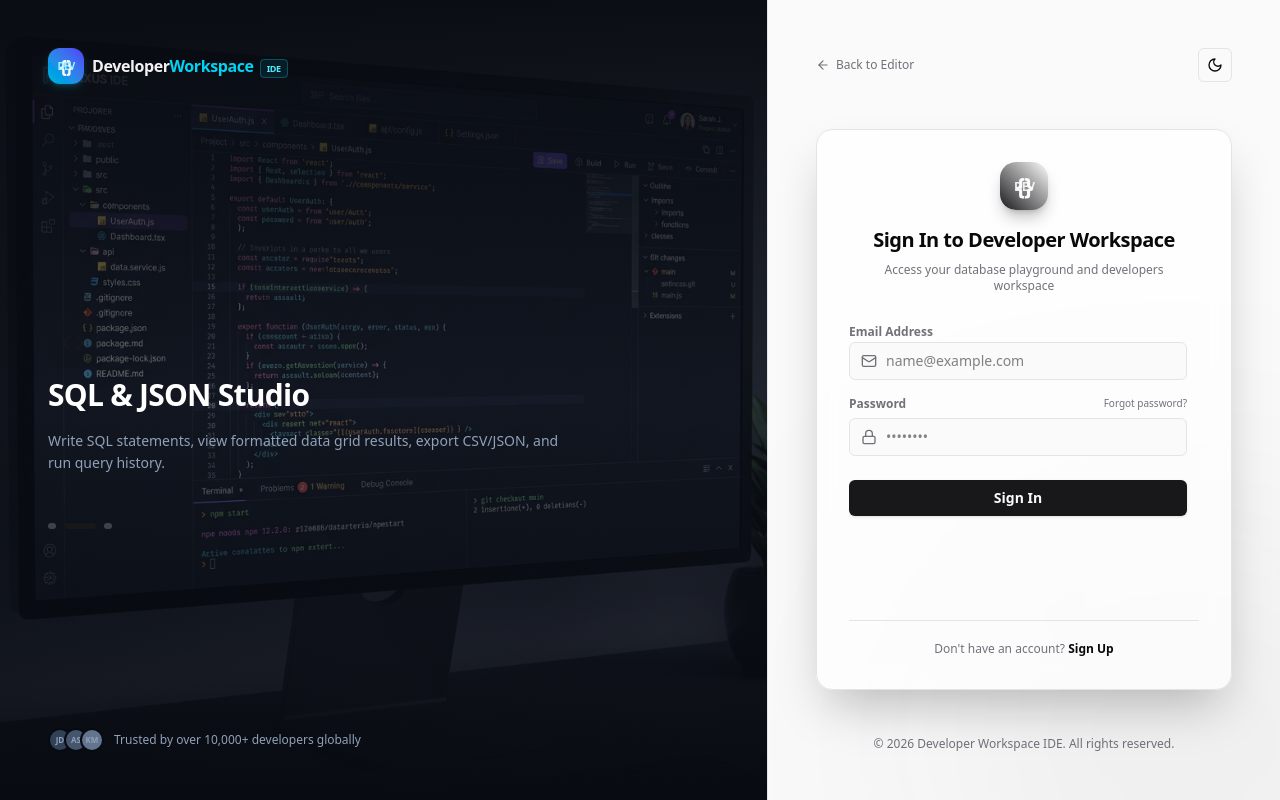
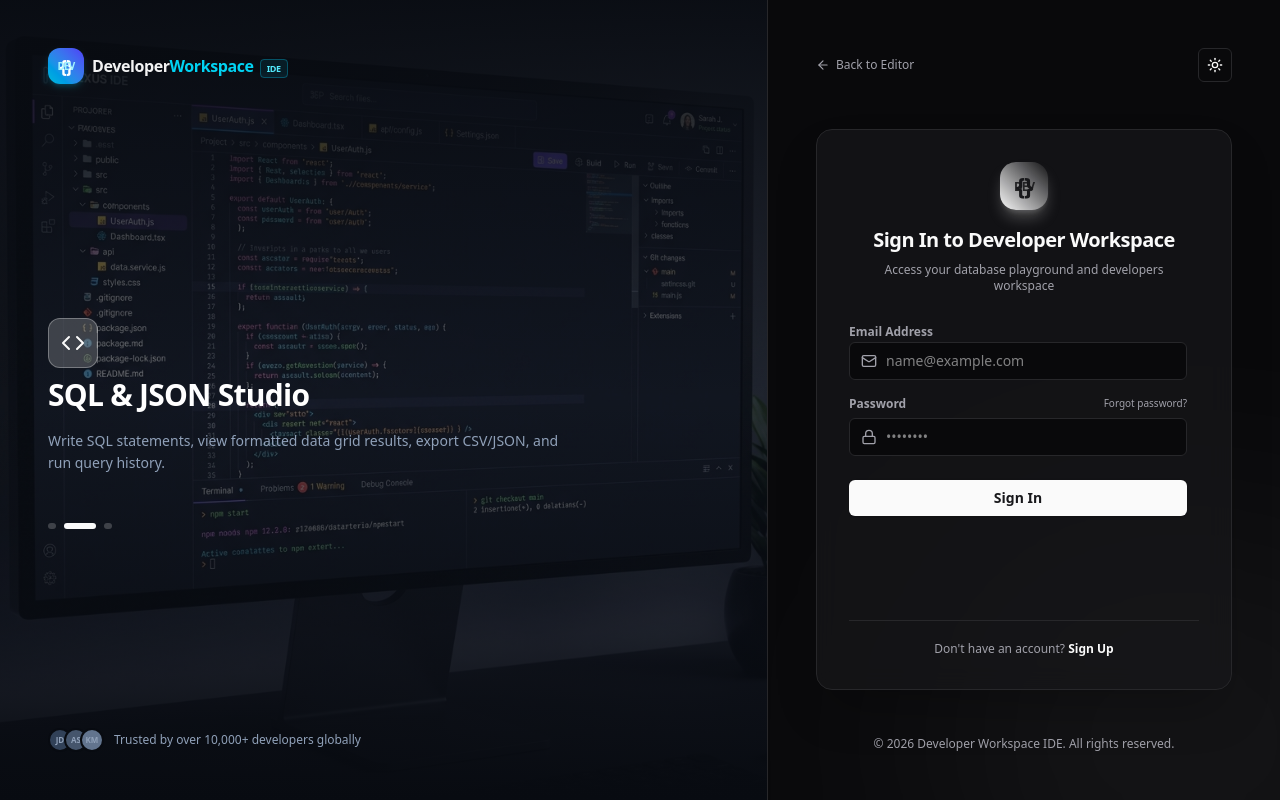
Before and after one commit to boyalanaveen3/jsonblob, a Next.js app: page /auth in a window 1280 px wide. Built offline with nearby package versions, Linux system fonts and the light colour scheme.

Commit message:
changed by default dark mode

```diff
--- a/app/BlobDashboard.tsx
+++ b/app/BlobDashboard.tsx
@@ -124,7 +124,7 @@ export default function BlobDashboard({
 
   // UI states
   const [search, setSearch] = useState("");
-  const [isDark, setIsDark] = useState(false);
+  const [isDark, setIsDark] = useState(true);
   const [showDeleteConfirm, setShowDeleteConfirm] = useState(false);
   const [copied, setCopied] = useState(false);
   const [validationError, setValidationError] = useState<string | null>(null);
@@ -174,8 +174,15 @@ export default function BlobDashboard({
 
   // --- Initial Theme Sync ---
   useEffect(() => {
-    const isDarkClass = document.documentElement.classList.contains("dark");
-    setIsDark(isDarkClass);
+    const savedTheme = localStorage.getItem("theme");
+    if (savedTheme === "light") {
+      document.documentElement.classList.remove("dark");
+      setIsDark(false);
+    } else {
+      document.documentElement.classList.add("dark");
+      localStorage.theme = "dark";
+      setIsDark(true);
+    }
   }, []);
 
   const toggleTheme = () => {
--- a/app/auth/AuthPageClient.tsx
+++ b/app/auth/AuthPageClient.tsx
@@ -38,7 +38,7 @@ export default function AuthPage() {
   const [password, setPassword] = useState("");
   const [name, setName] = useState("");
 
-  const [isDark, setIsDark] = useState(false);
+  const [isDark, setIsDark] = useState(true);
   const [loading, setLoading] = useState(false);
   const [activeSlide, setActiveSlide] = useState(0);
   const [message, setMessage] = useState<{ type: "success" | "error"; text: string } | null>(null);
@@ -52,8 +52,15 @@ export default function AuthPage() {
   }, []);
 
   useEffect(() => {
-    const isDarkClass = document.documentElement.classList.contains("dark");
-    setIsDark(isDarkClass);
+    const savedTheme = localStorage.getItem("theme");
+    if (savedTheme === "light") {
+      document.documentElement.classList.remove("dark");
+      setIsDark(false);
+    } else {
+      document.documentElement.classList.add("dark");
+      localStorage.theme = "dark";
+      setIsDark(true);
+    }
   }, []);
 
   const toggleTheme = () => {
--- a/app/layout.tsx
+++ b/app/layout.tsx
@@ -18,10 +18,10 @@ export default function RootLayout({
           dangerouslySetInnerHTML={{
             __html: `
               try {
-                if (localStorage.theme === 'dark' || (!('theme' in localStorage) && window.matchMedia('(prefers-color-scheme: dark)').matches)) {
+                if (localStorage.theme === 'light') {
+                  document.documentElement.classList.remove('dark')
+                } else {
                   document.documentElement.classList.add('dark')
-                } else {
-                  document.documentElement.classList.remove('dark')
                 }
               } catch (_) {}
             `,
```
